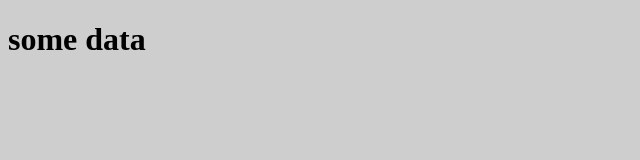
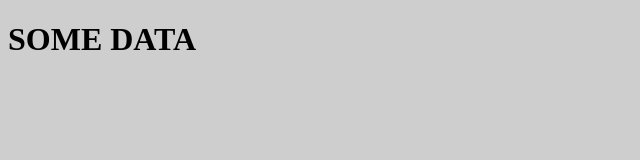
Before and after one commit to Willard24/testSite, a plain HTML site: page index.html in a window 1280 px wide. Shown: the whole page, without its empty margins (0-640 px from the left). Drawn offline with Linux system fonts and the light colour scheme.

Commit message:
SOME DATA

```diff
--- a/index.html
+++ b/index.html
@@ -7,7 +7,7 @@
     <title>Document</title>
 </head>
 <body style="background-color:rgb(206, 206, 206);"></body>
-    <h1 id="dataHeader">some data</h1>
+    <h1 id="dataHeader">SOME DATA</h1>
 
 </body>
 </html>
```
